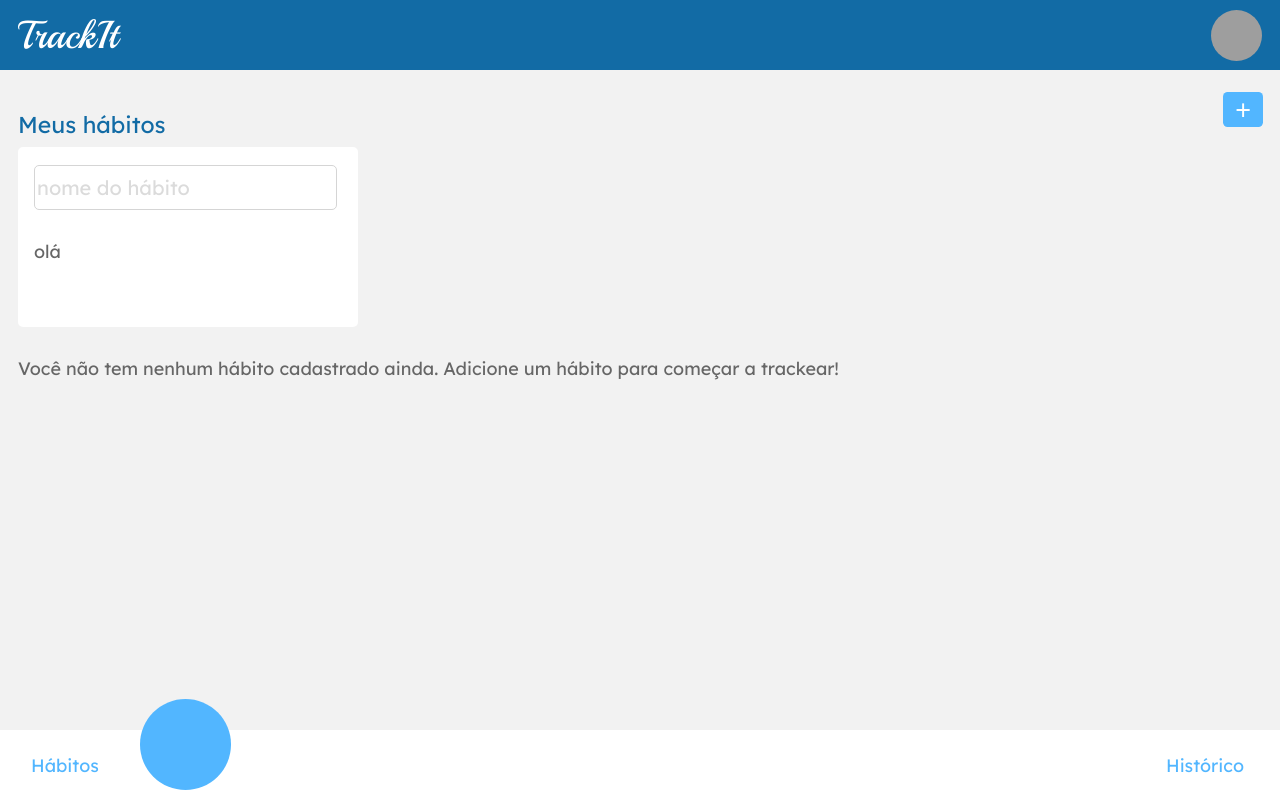
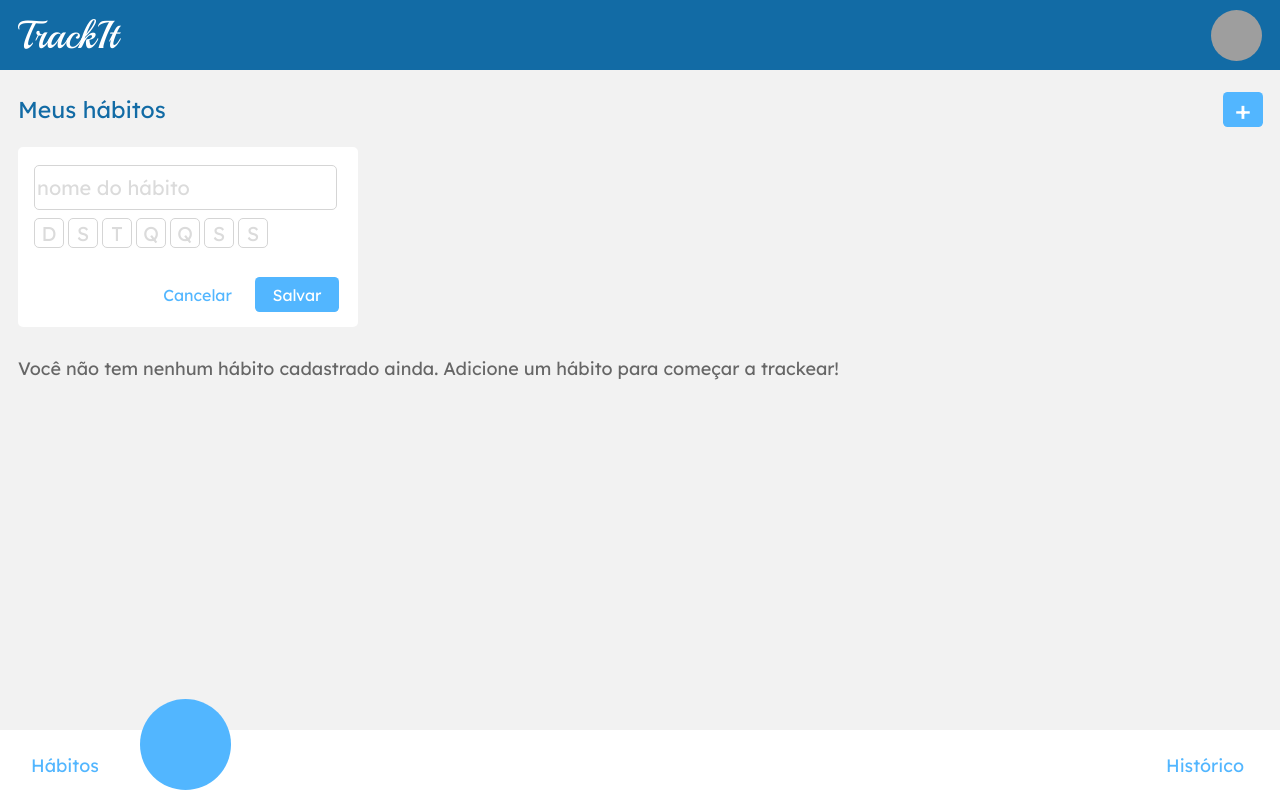
Before and after one commit to PedroOriani/projeto11-trackit, a React (Vite) app: page /habitos in a window 1280 px wide. Built offline with nearby package versions, Linux system fonts and the light colour scheme; grey boxes are pictures that could not be loaded.

Commit message:
Habits quase finalizado

```diff
--- a/src/pages/Habits/Habits.jsx
+++ b/src/pages/Habits/Habits.jsx
@@ -13,10 +13,16 @@ export default function Habits(){
                         <p>Meus hábitos</p>
                         <SCButtonAdd>+</SCButtonAdd>
                     </SCHabitsSup>
-                    <SCInputAdd>
+                    <SCAddHabito>
                         <SCInputHabito type="text" placeholder="nome do hábito"></SCInputHabito>
-                        <Days />
-                    </SCInputAdd>
+                        <SCDivDays>
+                            <Days />
+                        </SCDivDays>
+                        <SCDivButtons>
+                            <SCCancel>Cancelar</SCCancel>
+                            <SCSave>Salvar</SCSave>
+                        </SCDivButtons>
+                    </SCAddHabito>
                     <p>Você não tem nenhum hábito cadastrado ainda. Adicione um hábito para começar a trackear!</p>
                 </SCContainerHabits>
             </SCBodyHabits>
@@ -33,6 +39,7 @@ const SCContainerHabits = styled.div`
 
     p{
         margin-top: 30px;
+        display: block;
     }
 `
 
@@ -45,10 +52,12 @@ const SCHabitsSup = styled.div`
 
     p{
         font-weight: 400;
-        font-size: 22.976px;
+        font-size: 23px;
         line-height: 29px;
 
         color: #126BA5;
+
+        margin-top: 0;
     }
 `
 
@@ -68,7 +77,7 @@ const SCButtonAdd = styled.button`
     border: none;
 `
 
-const SCInputAdd = styled.div`
+const SCAddHabito = styled.div`
     width: 340px;
     height: 180px;
 
@@ -103,3 +112,62 @@ const SCInputHabito = styled.input`
         color: #DBDBDB;
     }
 `
+
+const SCDivDays = styled.div`
+    width: 234px;
+
+    margin-top: 8px;
+
+    display: flex;
+    justify-content: space-between;
+
+
+`
+
+const SCDivButtons = styled.div`
+    display: flex;
+    align-items: center;
+
+    padding: 29px 0 0 129px ;
+`
+
+const SCCancel = styled.button`
+    width:69px;
+    height: 20px;
+
+    font-weight: 400;
+    font-size: 15.976px;
+    line-height: 20px;
+
+    display: flex;
+    justify-content: center;
+    align-items: center;
+
+    color: #52B6FF;
+
+    background: none;
+
+    border: none;
+`
+
+const SCSave = styled.button`
+    width: 84px;
+    height: 35px;
+
+    font-weight: 400;
+    font-size: 15.976px;
+    line-height: 20px;
+
+    margin-left: 23px;
+
+    display: flex;
+    justify-content: center;
+    align-items: center;
+
+    color:#FFFFFF;
+
+    background: #52B6FF;
+
+    border-radius: 4.63636px;
+    border: none;
+`
--- a/src/pages/components/Days.jsx
+++ b/src/pages/components/Days.jsx
@@ -1,8 +1,32 @@
+import styled from 'styled-components'
+
 export default function Days(){
 
-    const dias = ['D', 'S', 'T', 'Q', 'Q', 'S', 'S']
+    const days = ['D', 'S', 'T', 'Q', 'Q', 'S', 'S'];
 
     return(
-        <p>olá</p>
+        days.map((day, i) => (
+            <SCDays key={i}>{day}</SCDays>
+        ))
         );
 }
+
+const SCDays = styled.button`
+    width: 30px;
+    height: 30px;
+
+    font-weight: 400;
+    font-size: 19.976px;
+    line-height: 25px;
+
+    border: 1px solid #D5D5D5;
+    border-radius: 5px;
+
+    background: none; // fazer props para aletrnância de cor
+    color: #DBDBDB; // fazer props para aletrnância de cor
+
+    display: flex;
+    justify-content: center;
+    align-items: center;
+
+`
--- a/src/style/GlobalStyle.js
+++ b/src/style/GlobalStyle.js
@@ -12,6 +12,7 @@ const GlobalStyle = createGlobalStyle`
     }
 
     *{
+        font-family: 'Lexend Deca';
         box-sizing: border-box;
     }
 `
```
